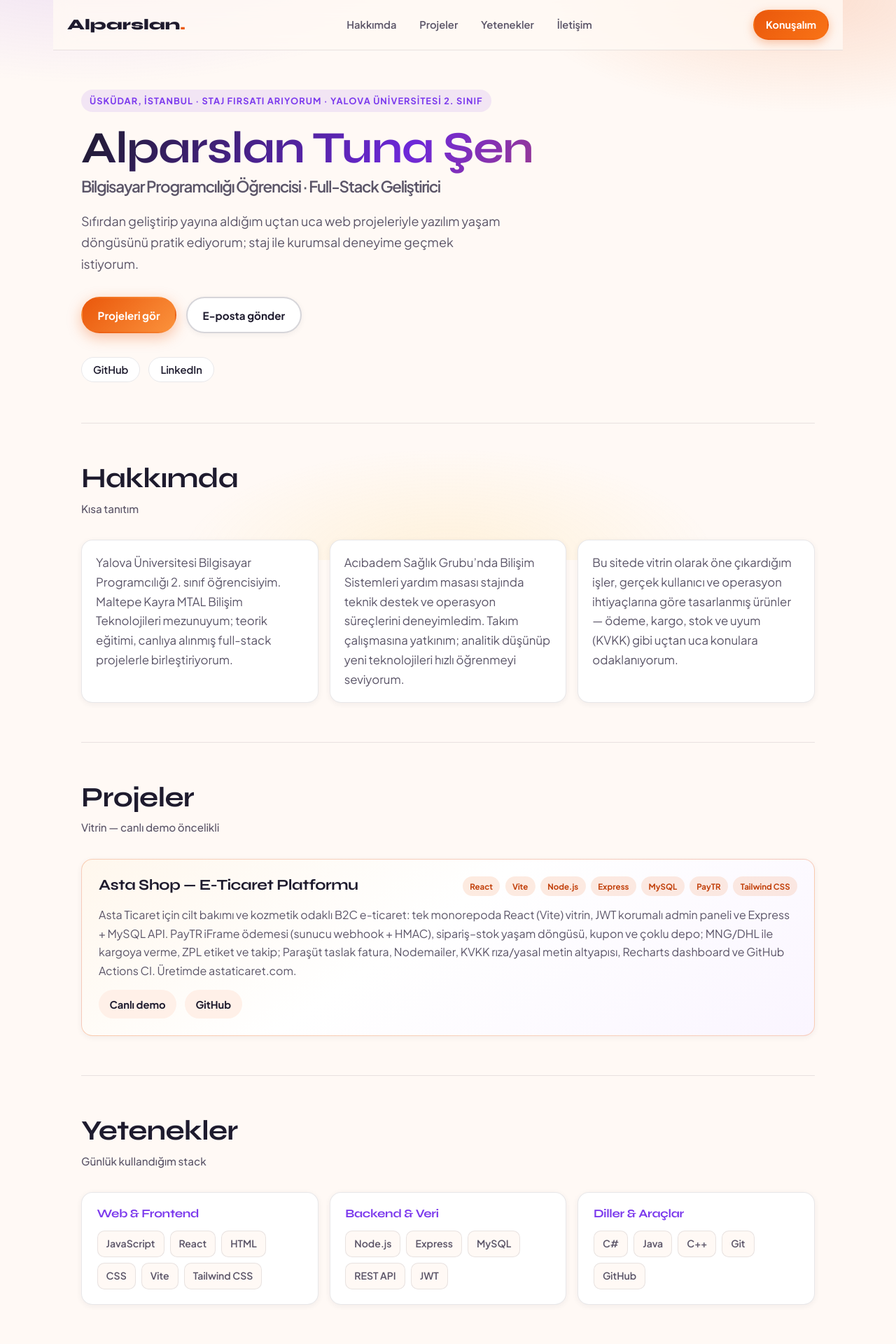
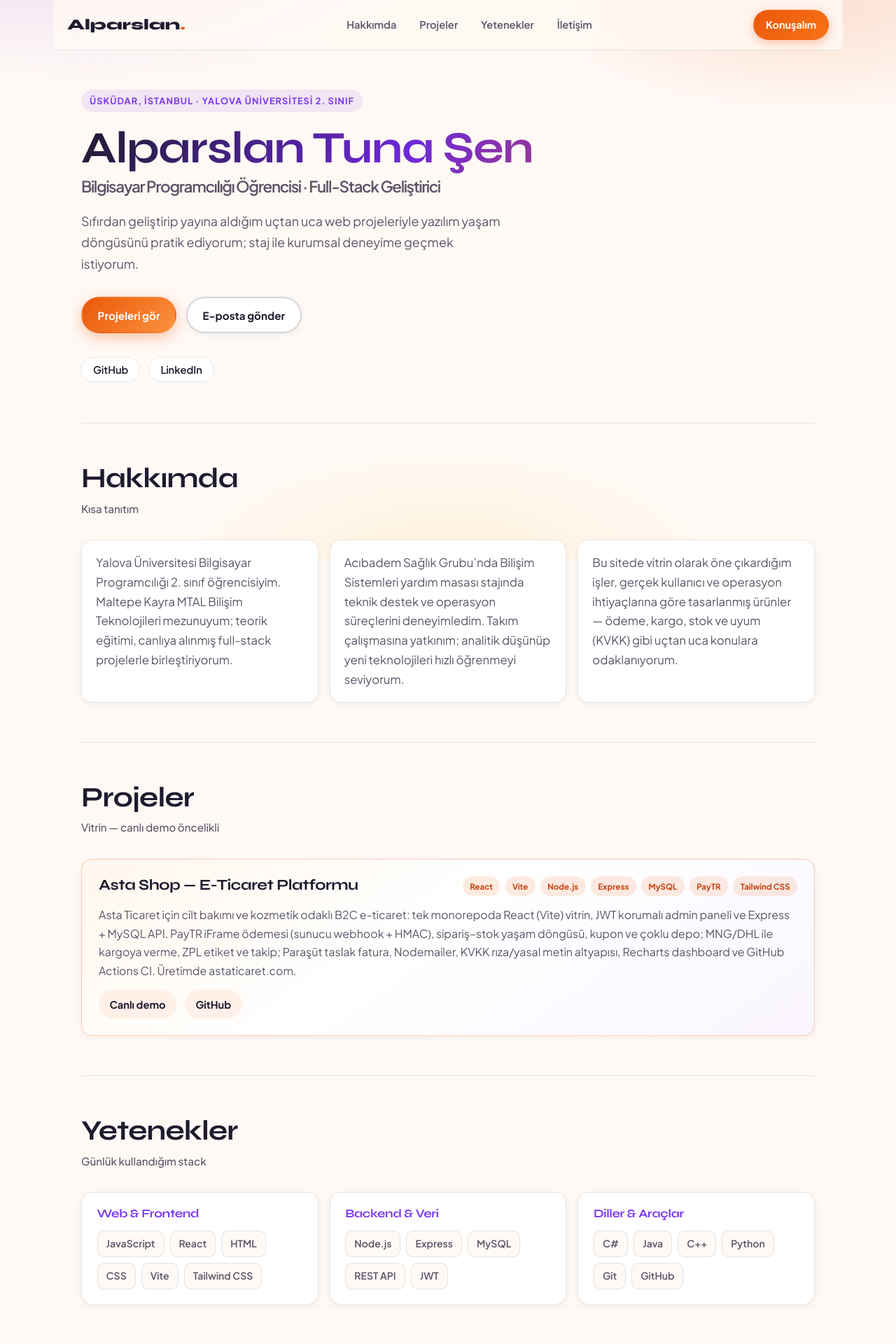
Before and after one commit to qAlparslan/qAlparslan.github.io, a React (Vite) app: page / in a window 1280 px wide. Shown: the top 1920 px of the page at 70% size. Built offline with nearby package versions, Linux system fonts and the light colour scheme.

Commit message:
Modify availability and languages in site.ts
Updated availability and added Python to languages.

```diff
--- a/src/content/site.ts
+++ b/src/content/site.ts
@@ -5,7 +5,7 @@ export const site = {
     'Sıfırdan geliştirip yayına aldığım uçtan uca web projeleriyle yazılım yaşam döngüsünü pratik ediyorum; staj ile kurumsal deneyime geçmek istiyorum.',
   location: 'Üsküdar, İstanbul',
   email: 'alparslansen5757@gmail.com',
-  availability: 'Staj fırsatı arıyorum · Yalova Üniversitesi 2. sınıf',
+  availability: 'Yalova Üniversitesi 2. sınıf',
   about: [
     'Yalova Üniversitesi Bilgisayar Programcılığı 2. sınıf öğrencisiyim. Maltepe Kayra MTAL Bilişim Teknolojileri mezunuyum; teorik eğitimi, canlıya alınmış full-stack projelerle birleştiriyorum.',
     'Acıbadem Sağlık Grubu’nda Bilişim Sistemleri yardım masası stajında teknik destek ve operasyon süreçlerini deneyimledim. Takım çalışmasına yatkınım; analitik düşünüp yeni teknolojileri hızlı öğrenmeyi seviyorum.',
@@ -51,7 +51,7 @@ export const site = {
     },
     {
       title: 'Diller & Araçlar',
-      items: ['C#', 'Java', 'C++', 'Git', 'GitHub'],
+      items: ['C#', 'Java', 'C++', 'Python', 'Git', 'GitHub'],
     },
   ],
 } as const
```
